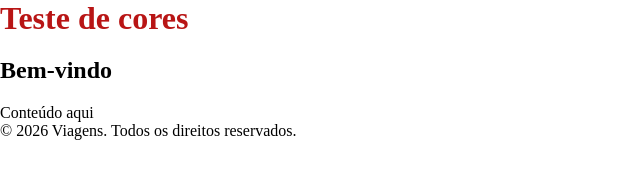
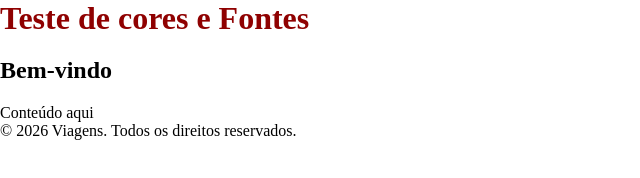
Before and after one commit to moises20240919/viagens, a plain HTML site: page index.html in a window 1280 px wide. Shown: the whole page, without its empty margins (0-640 px from the left). Drawn offline with Linux system fonts and the light colour scheme.

Commit message:
adiciona variasveis de fontes

```diff
--- a/css/style.css
+++ b/css/style.css
@@ -1,6 +1,12 @@
 /*Background
 Botoes
 Cores de textos*/
+@font-face {
+    font-family: "Montserrat";
+    src: url(../fonts/Montserrat-VariableFont_wght.ttf);
+    font-style: normal;
+    font-display: swap;
+}
 
 :root{
     --background-primary-color: #ffffff;
@@ -13,9 +19,9 @@ Cores de textos*/
     --text-primary-color: #222222;
     --text-secondary-color:#FFFFFF;
 
-
-
-
+    --titles-weight: 700;
+    --text-weigth: 400;
+    --menu-text-weigth: 500;
 }
 /* CSS RESET */
 body, img, h1, p, fieldset, legend, label, input, textarea, button {
@@ -24,5 +30,7 @@ body, img, h1, p, fieldset, legend, label, input, textarea, button {
     box-sizing: border-box;
 }
 h1{
-    color: var(--button-secondary-color);
+    font-family: "Monteserrat";
+    font-weight: var(--titles-weight);
+    color: var(--button-primary-color);
 }
--- a/index.html
+++ b/index.html
@@ -8,7 +8,7 @@
 </head>
 <body>
     <header>
-        <h1>Teste de cores</h1>
+        <h1>Teste de cores e Fontes</h1>
     </header>
     <main>
         <section>
```
Also changed, not shown: fonts/Montserrat-VariableFont_wght.ttf (added).
